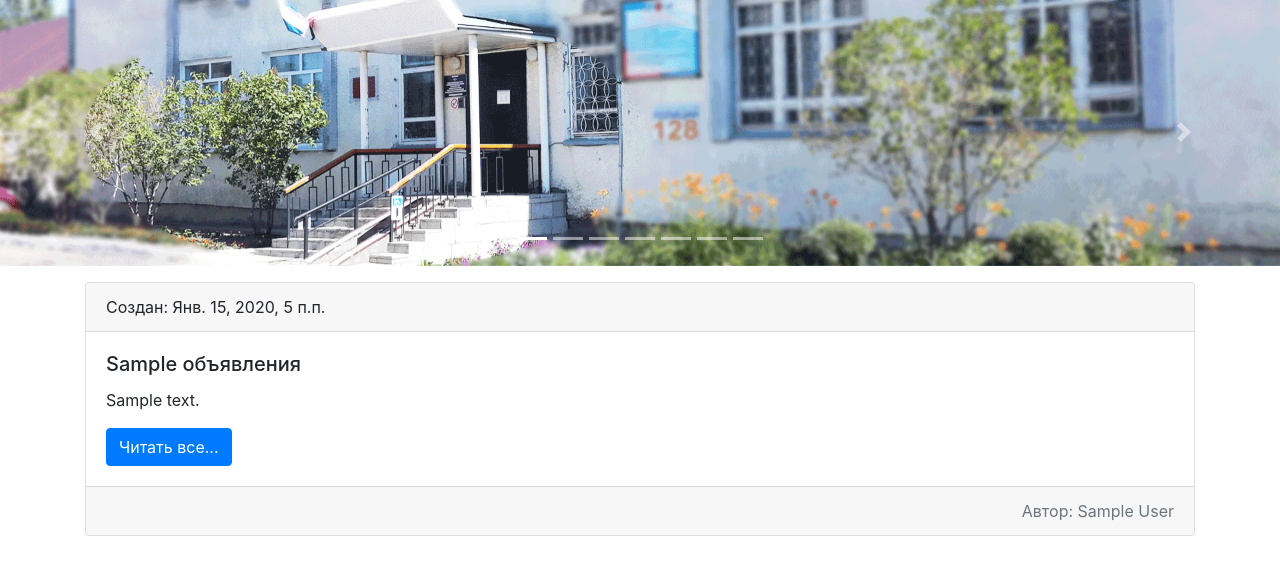
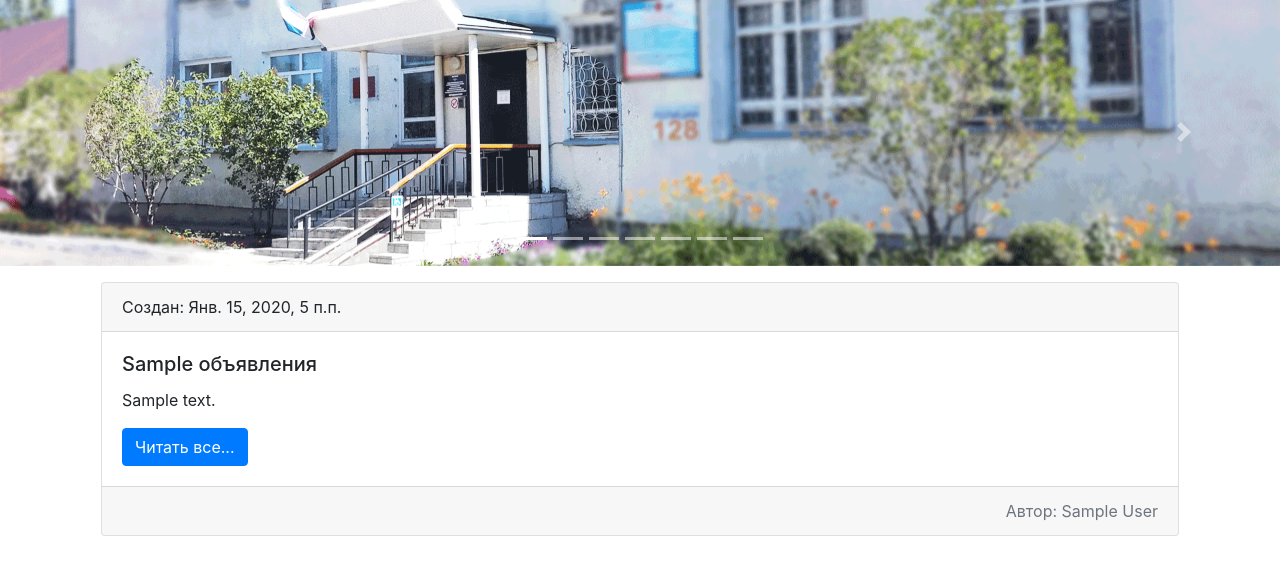
Before and after one commit to Vigi73/otdel19, a Django app: page / in a window 1280 px wide. Shown: the part 97-672 px from the top of the page. Run offline with Django 3.2, Linux system fonts and the light colour scheme; tables that the repository leaves empty hold one stand-in row (values such as "Sample post"); some libraries are stand-ins or nearby versions.

Commit message:
Добавил модели6

```diff
--- a/m_blog/templates/m_blog/post_list.html
+++ b/m_blog/templates/m_blog/post_list.html
@@ -7,7 +7,7 @@
 
         {% for post in posts %}
 
-            <div class="card mt-3">
+            <div class="card m-3">
                 <div class="card-header">
                     Создан: {{ post.date_create }}
                 </div>
```
